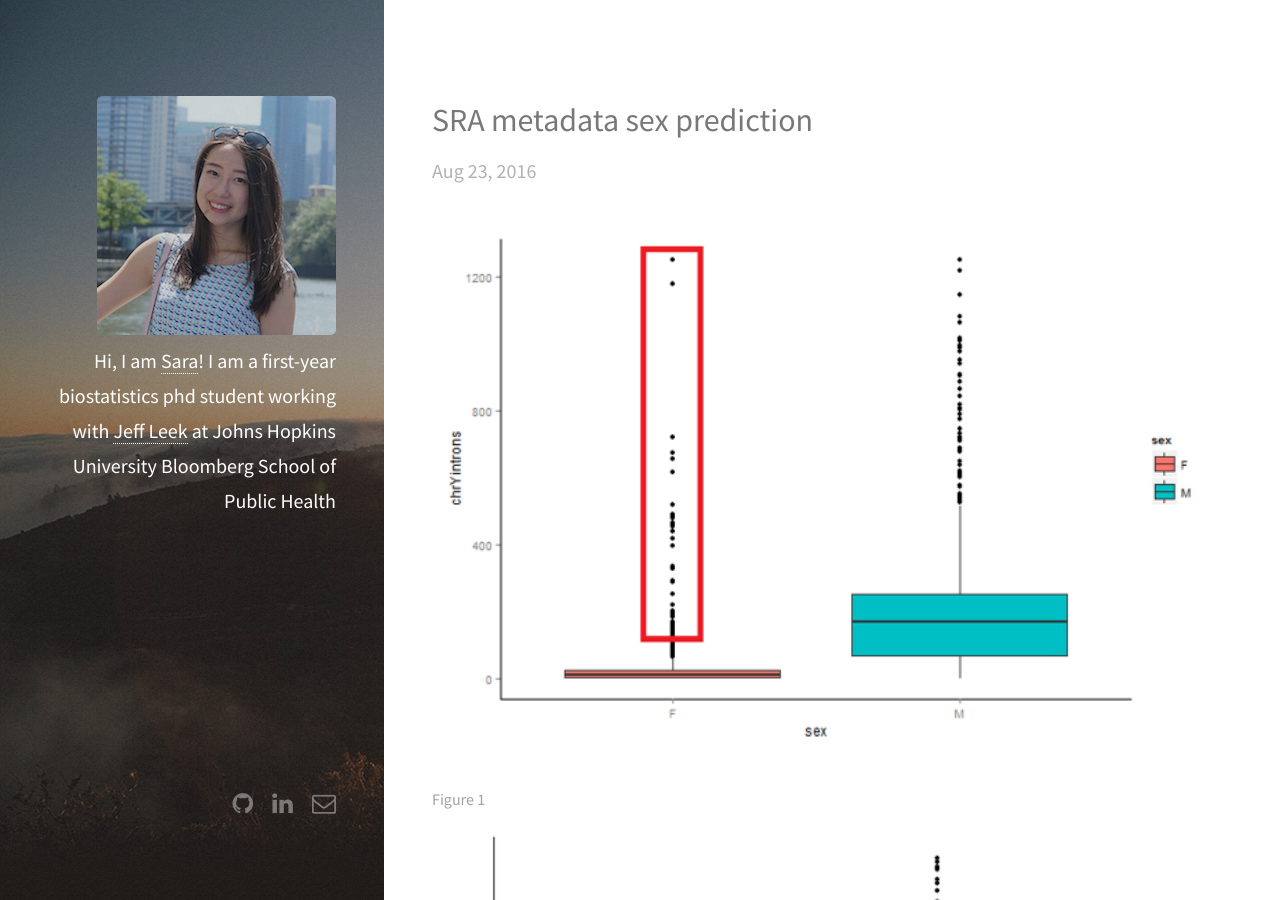
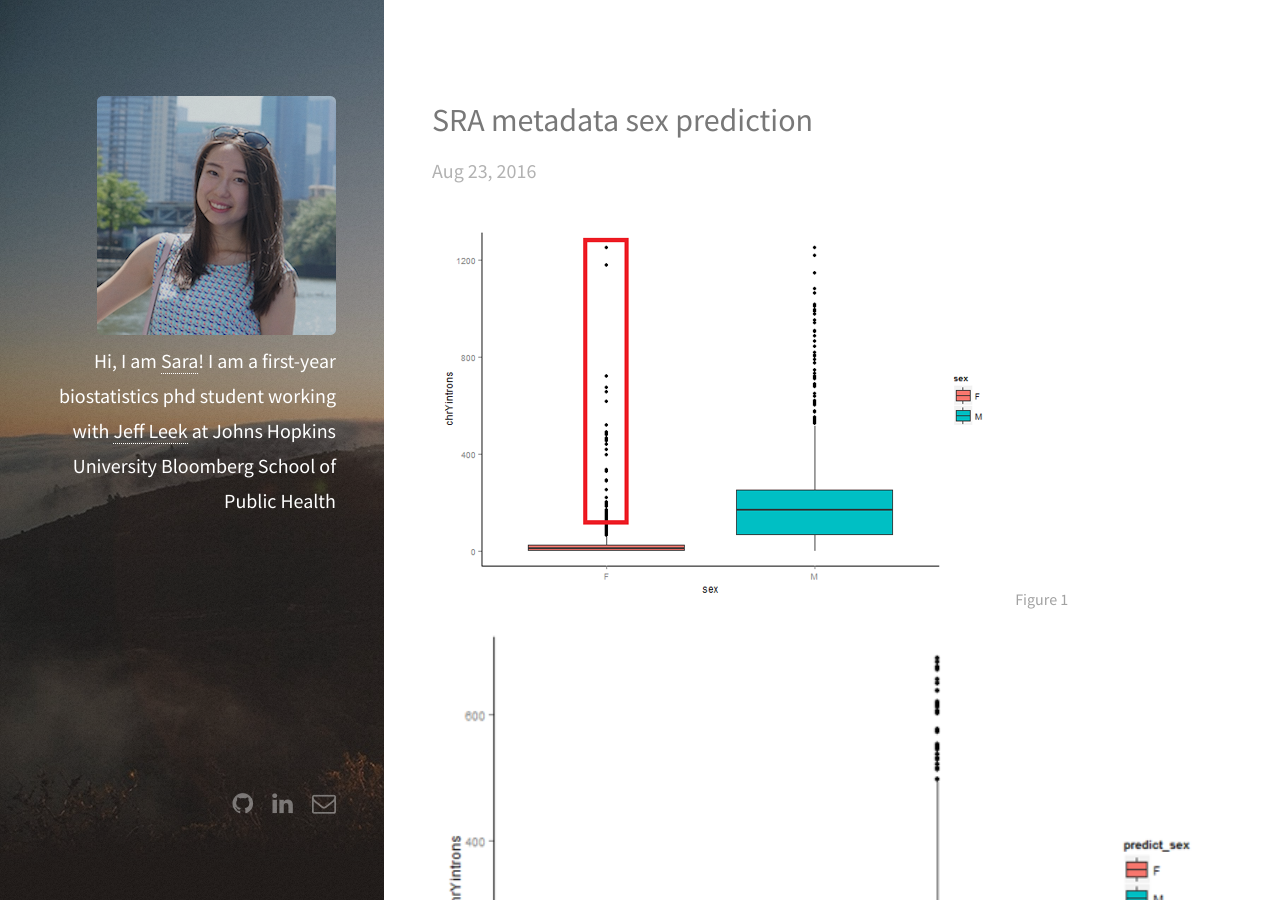
Before and after one commit to SiruoWang/SiruoWang.github.io, a Jekyll site: the page built from _posts/2016-08-23-srametasex.markdown, in a window 1280 px wide and 900 px high. Built offline with Jekyll 4.4.1, drawn with Linux system fonts in a browser that asks for light colours.

Commit message:
Update 2016-08-23-srametasex.markdown

```diff
--- a/_posts/2016-08-23-srametasex.markdown
+++ b/_posts/2016-08-23-srametasex.markdown
@@ -2,7 +2,7 @@
 layout: post
 title: SRA metadata sex prediction
 ---
-<img src="/images/fulls/before prediction.png" class="fit image">
+<img src="/images/fulls/before prediction.png" class="">
 Figure 1
 <img src="/images/fulls/after prediction.png" class="fit image">
 Figure 2
```
